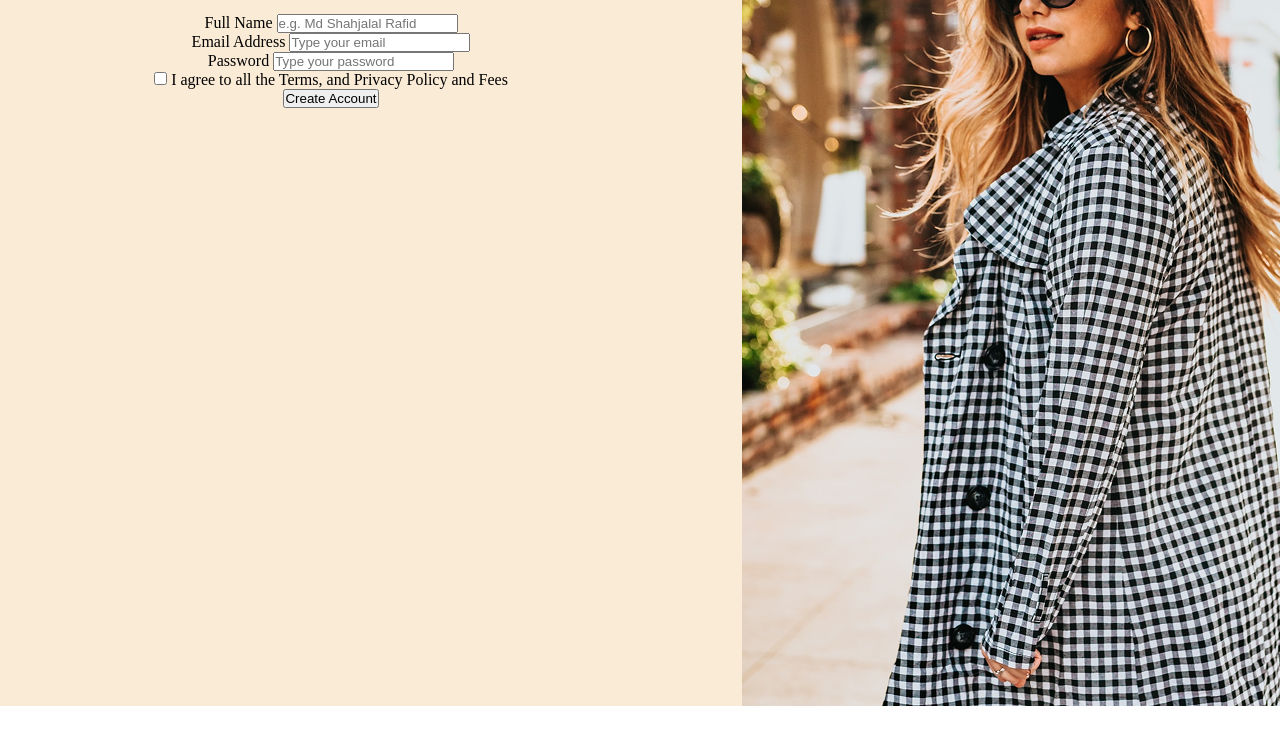
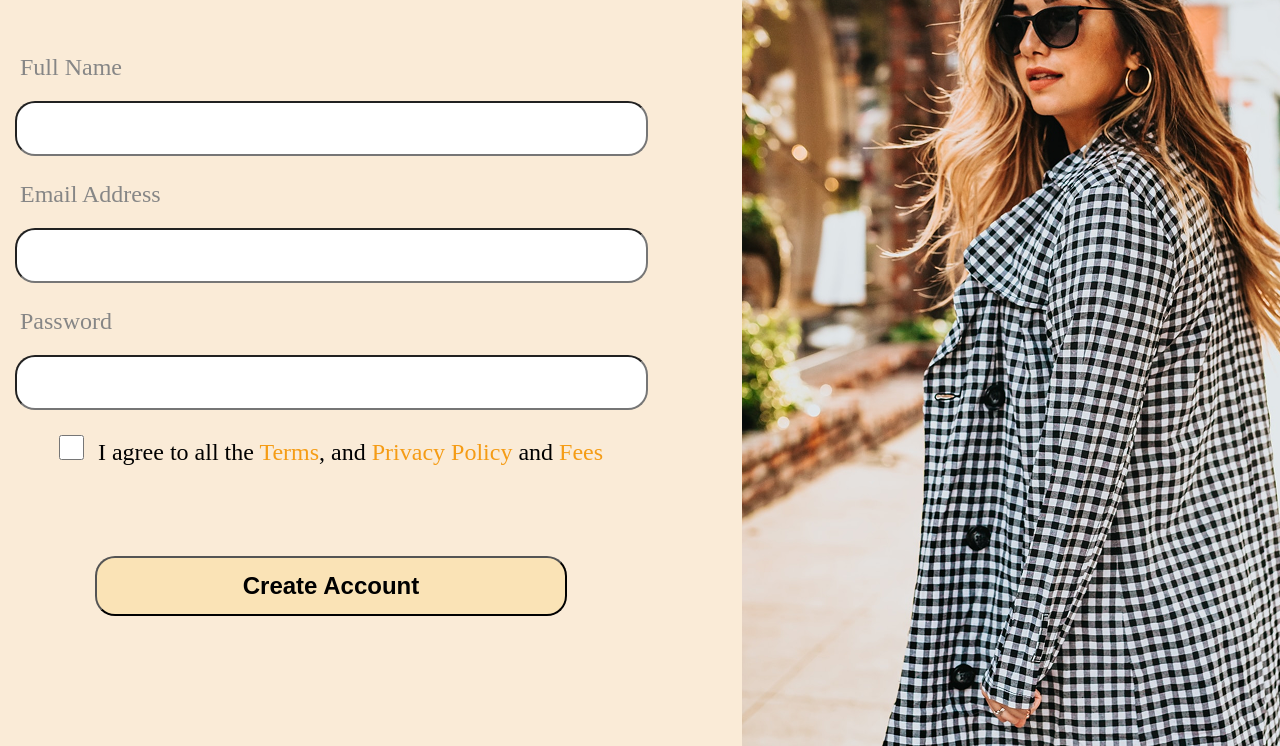
Before and after one commit to shahjalalrafid-dev/fashion-style-project, a plain HTML site: page login.html in a window 1280 px wide. Shown: the part 354-1100 px from the top of the page. Before the commit the page ends 1060 px from the top, so only its background shows below. Drawn offline with Linux system fonts and the light colour scheme; a web font is replaced by a local one.

Commit message:
Fully Designed Login Page

```diff
--- a/login.css
+++ b/login.css
@@ -6,17 +6,28 @@
     padding: 0;
     box-sizing: border-box;
     font-size: "Frank Ruhl Libre", serif;
+
 }
+html, body{
+    width: 100%;
+    height: 100%;
+}
+
 .container{
     display: flex;
     justify-content: center;
     align-items: center;
+    height: 100vh;
 
 
 
 }
 .loginpage{
     display: flex;
+    max-width: 1500px;
+    max-height: 90vh;
+    height: auto;
+
 
 }
 .login_image{
@@ -26,6 +37,7 @@
     border-bottom-right-radius: 20px;
 
     overflow: hidden;
+    position: relative;
 }
 .login_image img{
 
@@ -36,6 +48,16 @@
 
 
 }
+.login_image .logo{
+    position: absolute;
+    left: 75%;
+    top: 0;
+    color: white;
+    font-size: 48px;
+    font-weight: 600;
+    font-family: "Poppins", sans-serif;
+
+}
 
 /* Login Content Design */
 .login_content{
@@ -43,6 +65,8 @@
     height: 1060px;
     background-color: antiquewhite;
     justify-items: center;
+    border-top-left-radius: 20px;
+    border-bottom-left-radius: 20px;
 
 }
 .login_content h1{
@@ -103,6 +127,8 @@
     width: 304px;
     height: 61px;
     border-radius: 20px;
+    font-weight: 600;
+    cursor: pointer;
 }
 .button2 button{
     background-color: #4946E5;
@@ -111,6 +137,8 @@
     width: 304px;
     height: 61px;
     border-radius: 20px;
+    font-weight: 600;
+    cursor: pointer;
 }
 .fa-facebook{
     margin-right: 8px;
@@ -118,3 +146,47 @@
 .fa-google{
     margin-right: 8px;
 }
+.label {
+    color: #868686;
+    font-size: 24px;
+    justify-self: start;
+    margin-left: 100px;
+    margin-bottom: 20px;
+
+}
+.input input{
+    width: 633px;
+    height: 55px;
+    border-radius: 20px;
+    font-size: 24px;
+    padding-left: 5px;
+    margin-bottom: 35px;
+}
+.input input:last-child{
+    margin-bottom: 25px;
+}
+input[type=checkbox]{
+    width: 25px;
+    height: 25px;
+    margin-right: 10px;
+
+}
+.checkbox{
+    margin-bottom: 90px;
+}
+.checkbox label{
+    font-size: 24px;
+}
+.style{
+    color: #F59C15;
+}
+.button3 button{
+    width: 472px;
+    height: 60px;
+    border-radius: 20px;
+    background-color: #FAE3B6;
+    font-size: 24px;
+    font-weight: 600;
+    font-weight: 600;
+    cursor: pointer;
+}
--- a/login.html
+++ b/login.html
@@ -6,6 +6,7 @@
     <title>Document</title>
     <link href="https://fonts.googleapis.com/css2?family=Frank+Ruhl+Libre:wght@300..900&family=Poppins:ital,wght@0,100;0,200;0,300;0,400;0,500;0,600;0,700;0,800;0,900;1,100;1,200;1,300;1,400;1,500;1,600;1,700;1,800;1,900&display=swap" rel="stylesheet">
     <link rel="stylesheet" href="https://cdnjs.cloudflare.com/ajax/libs/font-awesome/7.0.1/css/all.min.css" integrity="sha512-2SwdPD6INVrV/lHTZbO2nodKhrnDdJK9/kg2XD1r9uGqPo1cUbujc+IYdlYdEErWNu69gVcYgdxlmVmzTWnetw==" crossorigin="anonymous" referrerpolicy="no-referrer" />
+    <link href="https://fonts.googleapis.com/css2?family=Frank+Ruhl+Libre:wght@300..900&family=Poppins:ital,wght@0,100;0,200;0,300;0,400;0,500;0,600;0,700;0,800;0,900;1,100;1,200;1,300;1,400;1,500;1,600;1,700;1,800;1,900&display=swap" rel="stylesheet">
     <link rel="stylesheet" href="login.css">
 </head>
 <body>
@@ -31,23 +32,32 @@
                                 <button type="submit"><i class="fa-brands fa-facebook"></i>Sign up with Facebook</button>
                             </div>
                         </div>
-                        <div>
-                            <label for="full_name">Full Name</label>
-                            <input type="text" id="full_name" name="full_name" placeholder="e.g. Md Shahjalal Rafid" autocomplete="name">
+                        <div class="label">
+                            <label for="name">Full Name</label>
                         </div>
-                        <div>
+                        <div class="input">
+                            <input type="text" name="full_name">
+                        </div>
+                        <div class="label">
+
                             <label for="email">Email Address</label>
-                            <input type="email" id="email" name="email" placeholder="Type your email" autocomplete="email">
+
                         </div>
-                        <div>
+
+                        <div class="input">
+                            <input type="email" id="email" name="email">
+                        </div>
+                        <div class="label">
                             <label for="password">Password</label>
-                            <input type="password" id="password" placeholder="Type your password">
                         </div>
-                        <div>
+                        <div class="input">
+                            <input type="password" id="password">
+                        </div>
+                        <div class="checkbox">
                             <input type="checkbox" id="agree" name="agree" value="yes">
-                            <label for="agree">I agree to all the <span>Terms</span>, and <span>Privacy Policy</span> and <span>Fees</span></label>
+                            <label for="agree">I agree to all the <span class="style">Terms</span>, and <span class="style">Privacy Policy</span> and <span class="style">Fees</span></label>
                         </div>
-                        <div>
+                        <div class="button3">
                             <button type="submit">Create Account</button>
                         </div>
 
@@ -55,6 +65,7 @@
 
                     </div>
                     <div class="login_image">
+                        <h3 class="logo">Fresh</h3>
                         <img src="./image/login_image.png" alt="image">
                     </div>
                 </div>
```
Also changed, not shown: index.html (+1 -1 lines).
